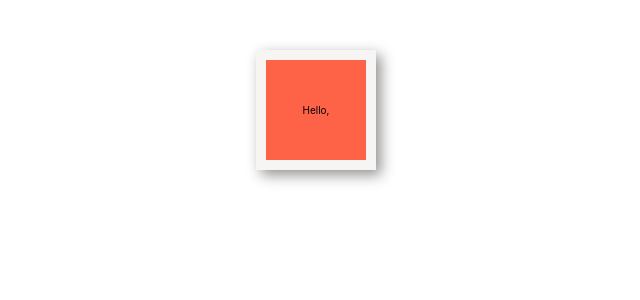
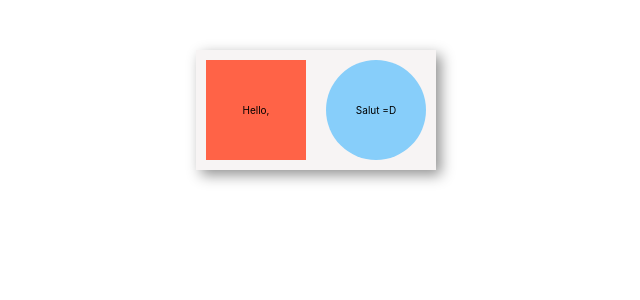
Before and after one commit to thpGitHub/practice_collaborative_project, a React (Create React App) app: page / in a window 1280 px wide. Shown: the top 300 px of the page, without its empty margins (324-964 px from the left). Built offline with nearby package versions, Linux system fonts and the light colour scheme.

Commit message:
TamComponent added

```diff
--- a/src/App.js
+++ b/src/App.js
@@ -1,10 +1,12 @@
 import './App.css';
 import ThierryComponent from './Components/Thierry/Thierry';
+import TamComponent from './Components/Tam/Tam';
 
 function App() {
   return (
     <div className="App">
       <ThierryComponent says='Hello,'/>
+      <TamComponent says='Salut =D'/>
     </div>
   );
 }
--- /dev/null
+++ b/src/Components/Tam/Tam.css
@@ -0,0 +1,9 @@
+.tamComponent{
+    width:100px;
+    height:100px;
+    background-color: lightskyblue;
+    border-radius: 100%;
+    display : flex;
+    justify-content: center;
+    align-items: center;
+}
--- /dev/null
+++ b/src/Components/Tam/Tam.js
@@ -0,0 +1,6 @@
+import React from 'react';
+import './Tam.css';
+
+export default function Tam({says}) {
+  return <div className='tamComponent'>{says}</div>;
+}
```
Also changed, not shown: 1 other file (tests, documents, lock files or other folders).
